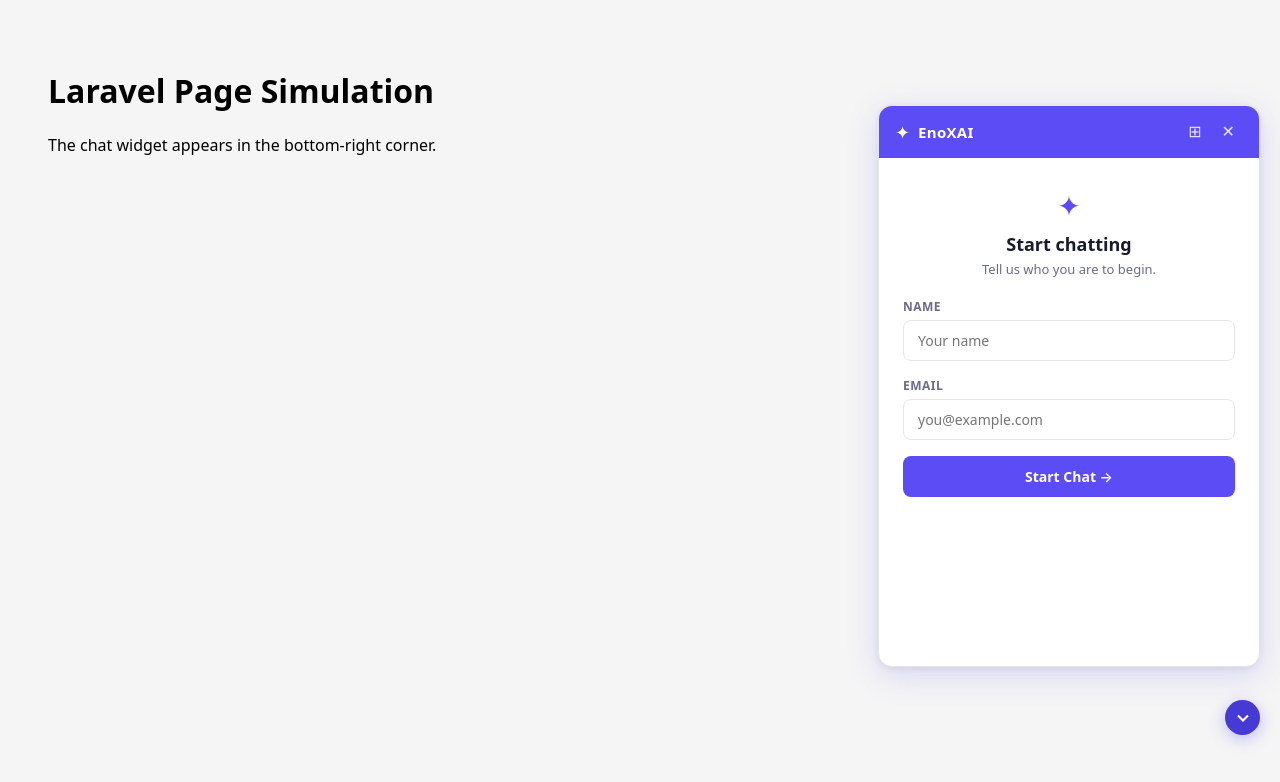
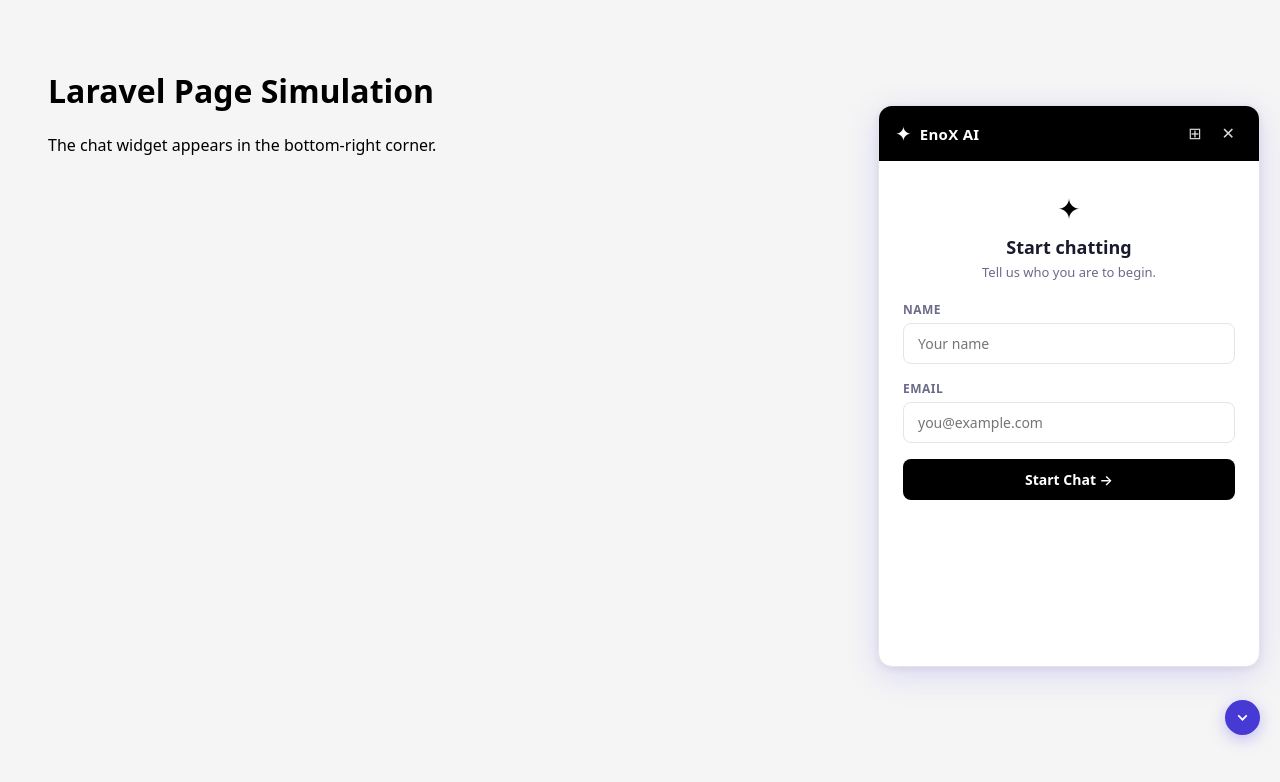
Before and after one commit to RaselHasanSwe/enoxai_frontend_langgraph, a React (Vite) app: page / in a window 1280 px wide. Both pictures are taken after a click on the button "Open EnoXAI chat". Shown: the top 782 px of the page. Built offline with nearby package versions, Linux system fonts and the light colour scheme.

Commit message:
completed frontend

```diff
--- a/src/App.css
+++ b/src/App.css
@@ -5,14 +5,14 @@
 
 /* ── Tokens ──────────────────────────────────────────────────────────────── */
 .enox-root {
-  --enox-accent:      #5b4cf5;
+  --enox-accent:      #000000;
   --enox-accent-dark: #4639d4;
   --enox-bg:          #ffffff;
   --enox-surface:     #f6f6f9;
   --enox-border:      #e4e4ec;
   --enox-text:        #1a1a2e;
   --enox-text-muted:  #6b6b8a;
-  --enox-user-bg:     #5b4cf5;
+  --enox-user-bg:     #000000;
   --enox-user-text:   #ffffff;
   --enox-bot-bg:      #f0f0f8;
   --enox-bot-text:    #1a1a2e;
@@ -88,7 +88,7 @@
 }
 
 .enox-logo {
-  font-size: 18px;
+  font-size: 20px;
 }
 
 .enox-brand-name {
@@ -282,10 +282,10 @@
 }
 
 .enox-msg-avatar {
-  font-size: 14px;
+  font-size: 19px;
   color: var(--enox-accent);
   flex-shrink: 0;
-  margin-top: 2px;
+  margin-top: 4px;
 }
 
 .enox-msg-bubble {
@@ -482,9 +482,10 @@
 }
 
 .enox-launcher svg {
-  width: 20px;
-  height: 20px;
+  width: 17px;
+  height: 17px;
   pointer-events: none;
+  color: white;
 }
 
 /* ── Responsive: narrow screens ──────────────────────────────────────────── */
--- a/src/App.jsx
+++ b/src/App.jsx
@@ -53,7 +53,7 @@
         <div className="enox-header">
           <div className="enox-header-brand">
             <span className="enox-logo">✦</span>
-            <span className="enox-brand-name">EnoXAI</span>
+            <span className="enox-brand-name">EnoX AI</span>
           </div>
           <div className="enox-header-actions">
             {/* Fullscreen toggle */}
```
